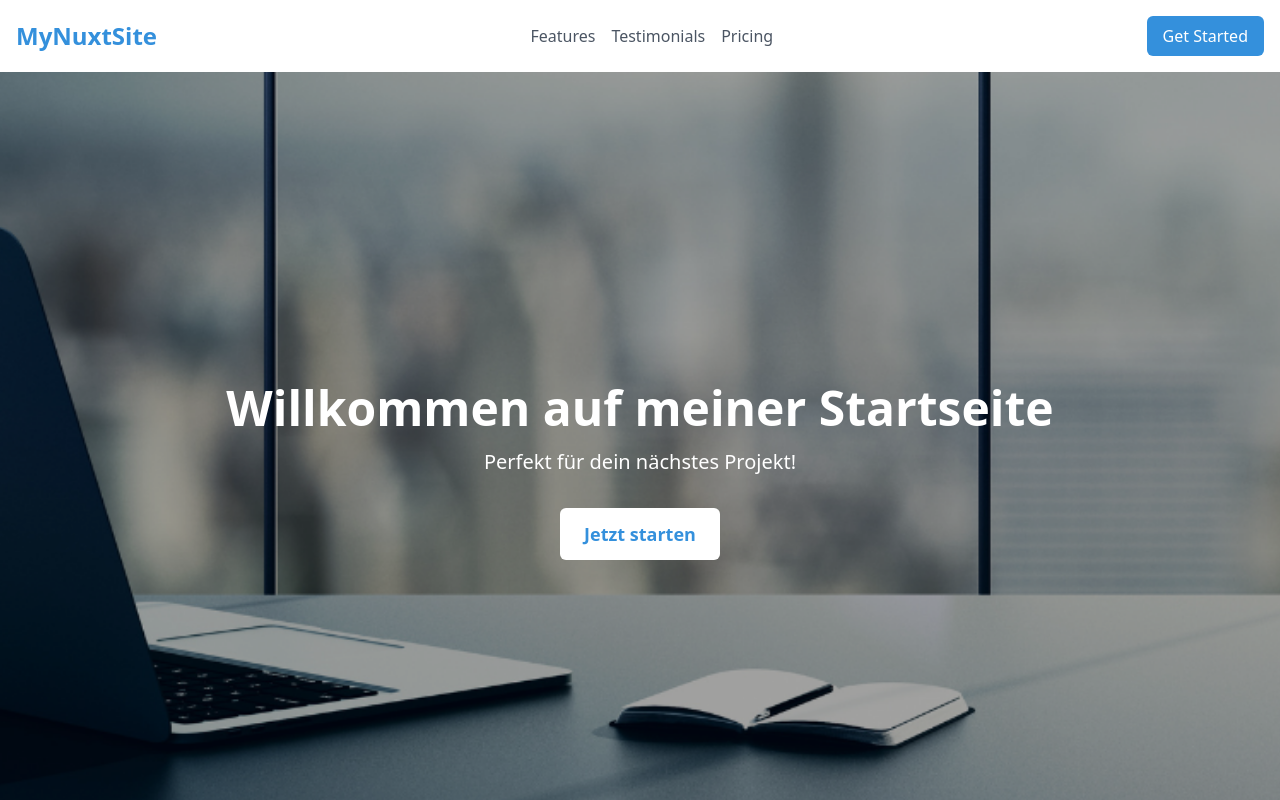
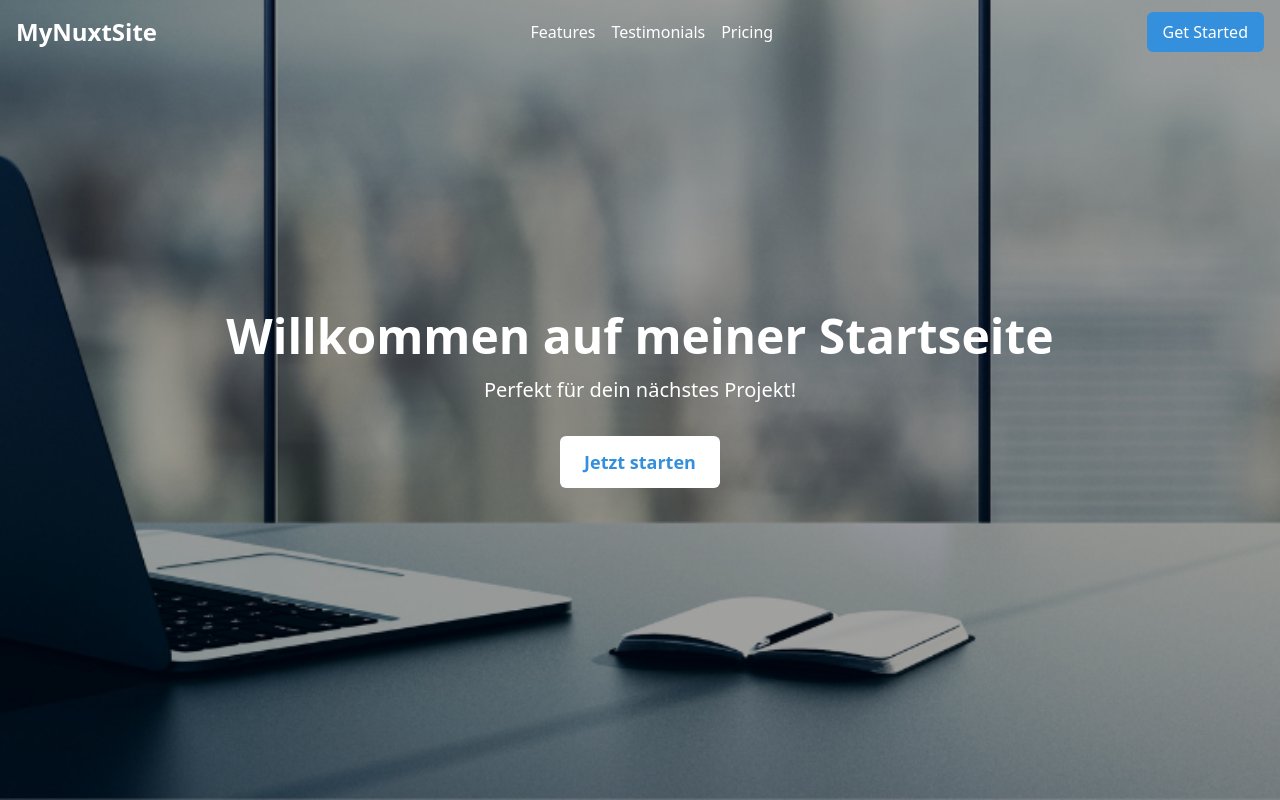
Before and after one commit to aaronthommy/v0-landing-nuxt, a Nuxt app: page / in a window 1280 px wide. Shown: the top 800 px of the page. Built offline with nearby package versions, Linux system fonts and the light colour scheme.

Commit message:
fixed header style

```diff
--- a/components/AppHeader.vue
+++ b/components/AppHeader.vue
@@ -1,15 +1,25 @@
 <template>
-    <header class="bg-white shadow-sm">
+  <header
+    class="absolute top-0 left-0 w-full z-50 bg-transparent flex items-center h-16"
+  >
     <div class="container mx-auto px-4 py-4 flex items-center justify-between">
-        <NuxtLink to="/" class="text-2xl font-bold text-primary">
+      <NuxtLink to="/" class="text-2xl font-bold text-white">
         MyNuxtSite
       </NuxtLink>
       <nav class="hidden md:flex space-x-4">
-          <NuxtLink to="#features" class="text-gray-600 hover:text-primary">Features</NuxtLink>
-          <NuxtLink to="#testimonials" class="text-gray-600 hover:text-primary">Testimonials</NuxtLink>
-          <NuxtLink to="#pricing" class="text-gray-600 hover:text-primary">Pricing</NuxtLink>
+        <NuxtLink to="#features" class="text-white hover:text-primary"
+          >Features</NuxtLink
+        >
+        <NuxtLink to="#testimonials" class="text-white hover:text-primary"
+          >Testimonials</NuxtLink
+        >
+        <NuxtLink to="#pricing" class="text-white hover:text-primary"
+          >Pricing</NuxtLink
+        >
       </nav>
-        <button class="bg-primary text-white px-4 py-2 rounded-md hover:bg-primary-dark transition-colors">
+      <button
+        class="bg-primary text-white px-4 py-2 rounded-md hover:bg-primary-dark transition-colors"
+      >
         Get Started
       </button>
     </div>
--- a/components/HeroSection.vue
+++ b/components/HeroSection.vue
@@ -35,7 +35,7 @@ const heroHeightClass = computed(() => {
     case 'full':
       return 'min-h-screen'
     case 'half':
-      return 'py-32'
+      return 'py-40'
     default:
       return ''
   }
```
Lines whose indentation alone changed are shown as unchanged.
